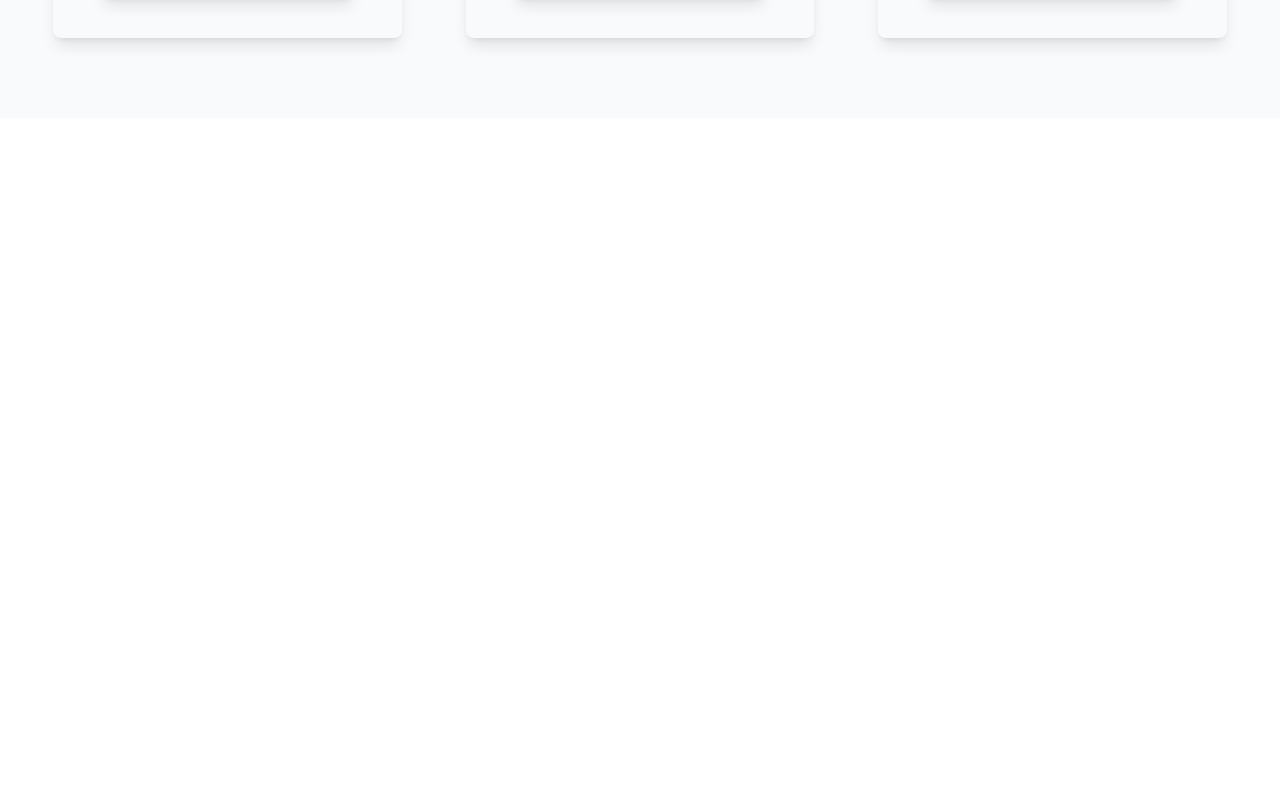
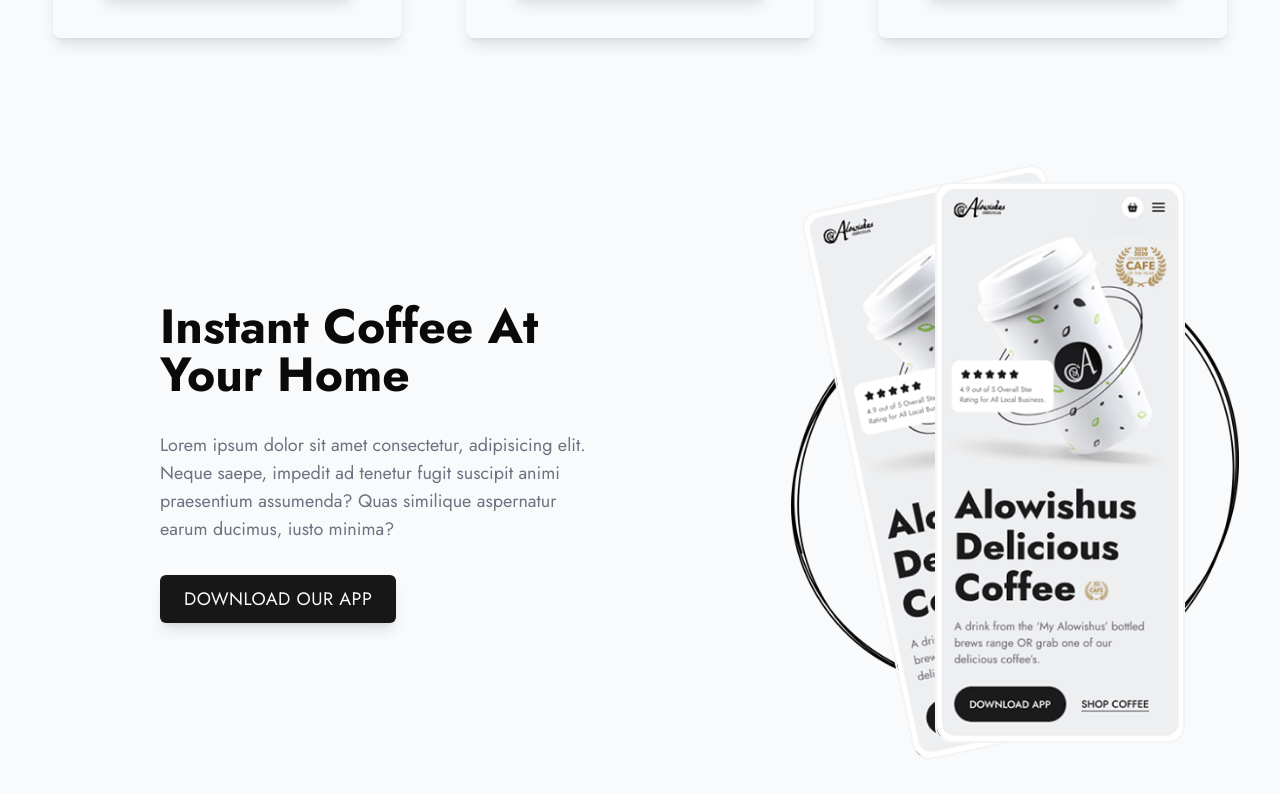
Before and after one commit to Taranjeet05/coffee-shop-app-, a Next.js app: page / in a window 1280 px wide. Shown: the part 3266-4060 px from the top of the page. Before the commit the page ends 3384 px from the top, so only its background shows below. Built offline with nearby package versions, Linux system fonts and the light colour scheme.

Commit message:
`feat: add InstantCoffee component with complete UI`

```diff
--- /dev/null
+++ b/app/_components/InstantCoffee.jsx
@@ -0,0 +1,51 @@
+import Image from "next/image"
+import { Button } from "@/components/ui/button"
+
+const InstantCoffee = () => {
+  return (
+    <>
+    <div className="bg-gray-50 md:py-16">
+      <div className="conatiner">
+        <div className="grid grid-cols-2 gap-20 items-center">
+
+          {/************************************** */}
+
+          <div className="order-2 flex InstantCoffee_col relative mx-auto">
+
+            <Image src='/coffee/coffee-banner.png'
+            alt="Coffee-cups"
+            className="border-2 rounded-2xl border-gray-100 absolute top-0 left-20 z-20"
+            height={250} width={250} />
+
+            <Image src='/coffee/coffee-banner.png'
+            alt="Coffee-cups"
+            className="border-2 rounded-2xl border-gray-100 -rotate-12 z-10"
+            height={250} width={250} />
+
+            <img src='/coffee/hand-drawn.png'
+            alt="Coffee-cups"
+            className="absolute top-20 -left-16 max-w-md"
+            />
+          </div>
+
+          {/************************************** */}
+
+          <div className=" order-1 ps-40">
+            <h1 className="text-5xl font-bold">Instant Coffee At Your Home</h1>
+            <p className="py-8 text-gray-500 text-lg">
+              Lorem ipsum dolor sit amet consectetur, adipisicing elit.
+              Neque saepe, impedit ad tenetur fugit suscipit animi praesentium assumenda?
+              Quas similique aspernatur earum ducimus, iusto minima?
+            </p>
+            <Button className=" p-6 rounded-md shadow-lg transform hover:scale-105 transition-all text-lg font-normal tracking-wide">
+             DOWNLOAD OUR APP
+            </Button>
+          </div>
+        </div>
+      </div>
+    </div>
+    </>
+  )
+}
+
+export default InstantCoffee
--- a/app/page.js
+++ b/app/page.js
@@ -1,6 +1,7 @@
 import Banner from "./_components/Banner";
 import Explore from "./_components/Explore";
 import Header from "./_components/Header";
+import InstantCoffee from "./_components/InstantCoffee";
 import OrderCoffee from "./_components/OrderCoffee";
 import SellingCoffee from "./_components/SellingCoffee";
 
@@ -12,6 +13,7 @@
         <Explore />
         <OrderCoffee />
         <SellingCoffee />
+        <InstantCoffee />
       </>
   );
 }
```
